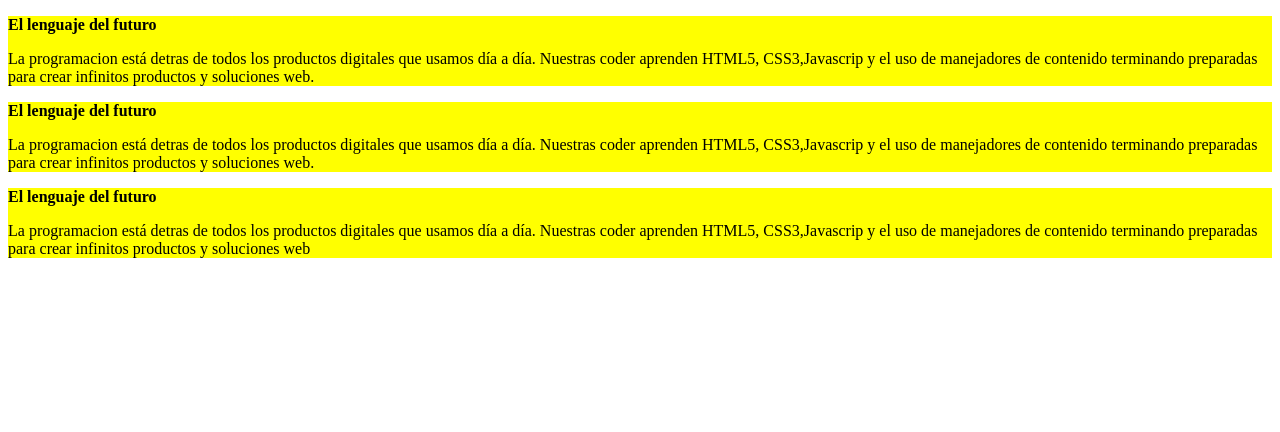
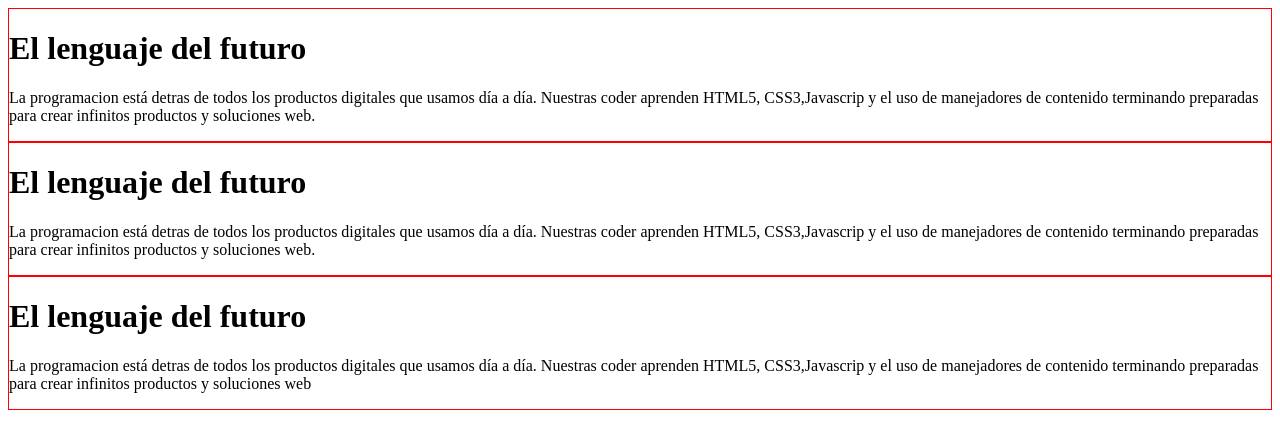
Before and after one commit to RuthLopezPerez/margin.padding, a plain HTML site: page index.html in a window 1280 px wide. Drawn offline with Linux system fonts and the light colour scheme.

Commit message:
revision final

```diff
--- a/css/margin.css
+++ b/css/margin.css
@@ -1,8 +1,6 @@
 div{
-	background-color: yellow;
-	border: solid black 0px;
+	border: 1px solid red;
 }
 .p{
-   color: blue;
-   margin-left: 20px;
+
 }
--- a/index.html
+++ b/index.html
@@ -8,17 +8,17 @@
 </head>
 <body>
   <div>
-    <p><strong> El lenguaje del futuro</strong></p>
+    <h1><strong> El lenguaje del futuro</strong></h1>
 		<p>La programacion está detras de todos los productos digitales que usamos día a día. Nuestras coder aprenden HTML5, CSS3,Javascrip y el uso de manejadores de contenido terminando preparadas para crear infinitos productos y soluciones web.
 	 </p>
   </div>
 
   <div>
-  <p><strong>El lenguaje del futuro</strong></p>
+  <h1><strong>El lenguaje del futuro</strong></h1>
   <p>La programacion está detras de todos los productos digitales que usamos día a día. Nuestras coder aprenden HTML5, CSS3,Javascrip y el uso de manejadores de contenido terminando preparadas para crear infinitos productos y soluciones web.</p>
   </div>
 <div>
-  <p><strong>El lenguaje del futuro</strong></p>
+  <h1><strong>El lenguaje del futuro</strong></h1>
   <p>La programacion está detras de todos los productos digitales que usamos día a día. Nuestras coder aprenden HTML5, CSS3,Javascrip y el uso de manejadores de contenido terminando preparadas para crear infinitos productos y soluciones web</p>
   </div>
 </body>
```
